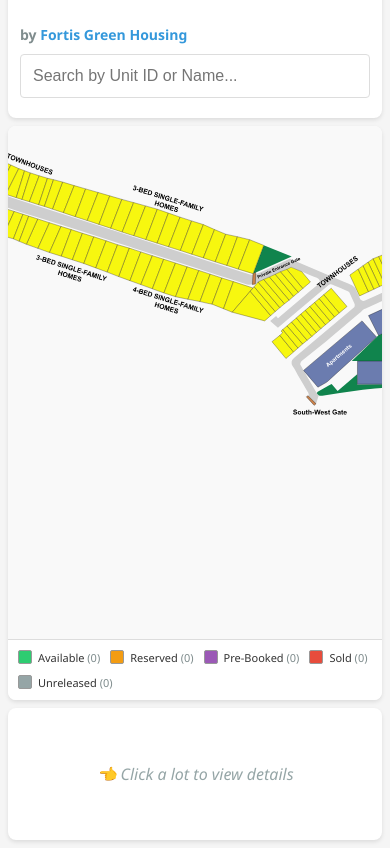
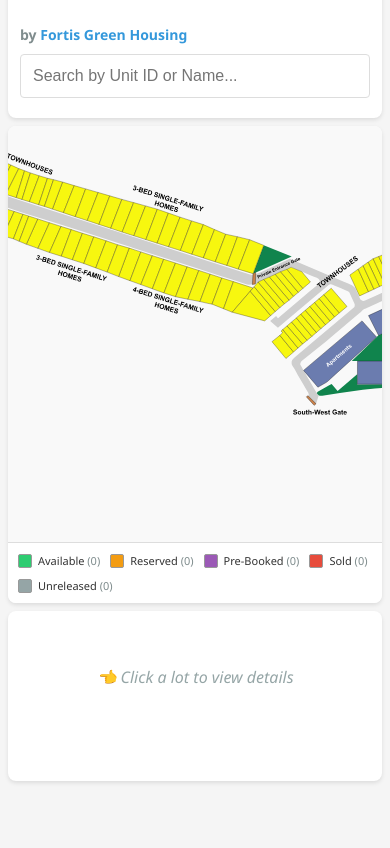
Before and after one commit to liz579/masaka-views-map, a website: page index.html in a window 390 px wide. Shown: the part 55-903 px from the top of the page. After the commit the page ends 844 px from the top, so only its background shows below. Drawn offline with Linux system fonts and the light colour scheme; no server answers.

Commit message:
Reduce mobile map panel height so lot details are more visible

```diff
--- a/css/style.css
+++ b/css/style.css
@@ -412,15 +412,16 @@ svg .lot.status-unreleased {
     }
 
     .map-container {
-        min-height: 68dvh;
+        min-height: 52dvh;
     }
 
     .map-wrapper {
-        min-height: 60dvh;
+        min-height: 44dvh;
     }
 
     .details-panel {
-        max-height: 250px;
+        max-height: 34dvh;
+        min-height: 170px;
     }
 
     .details-content {
```
